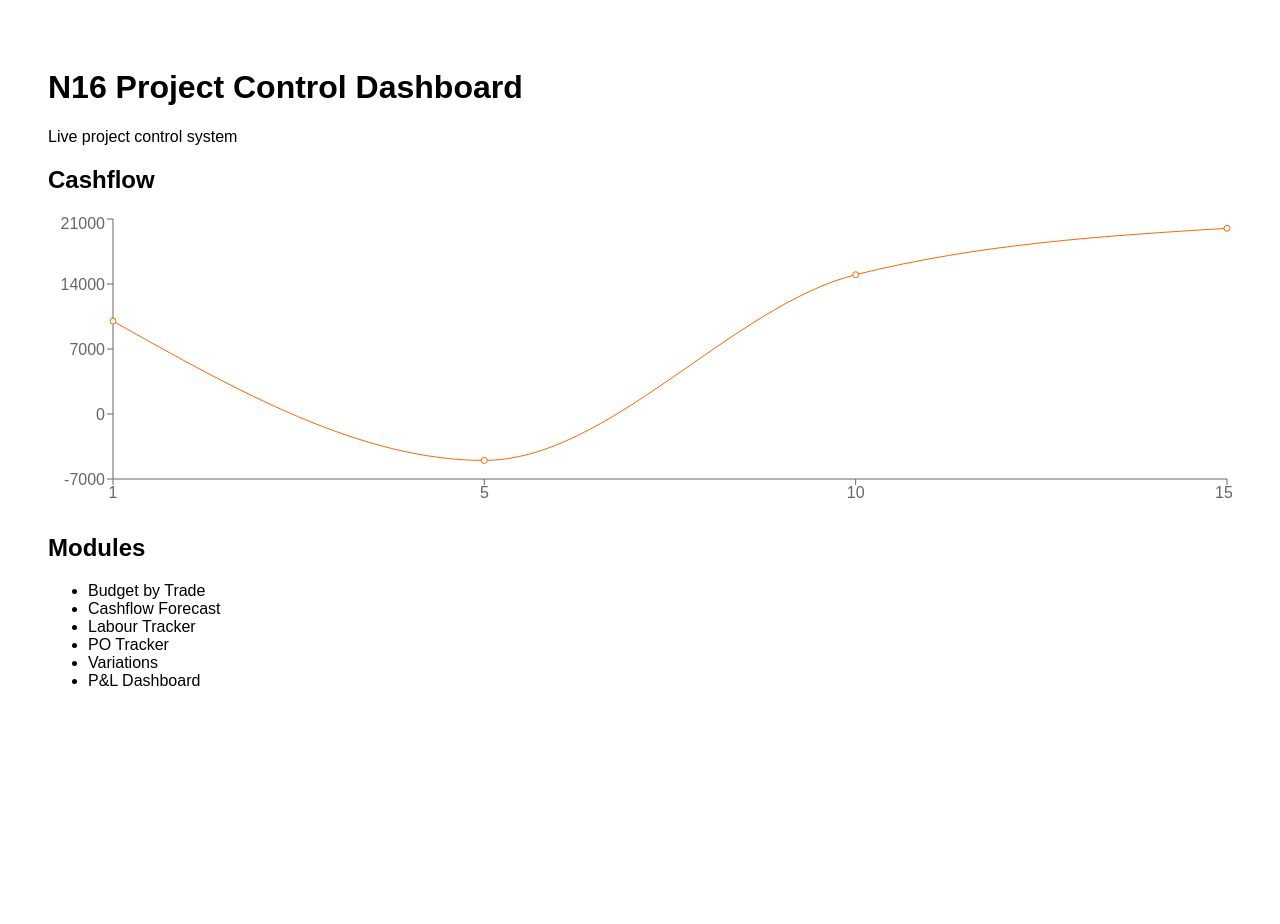
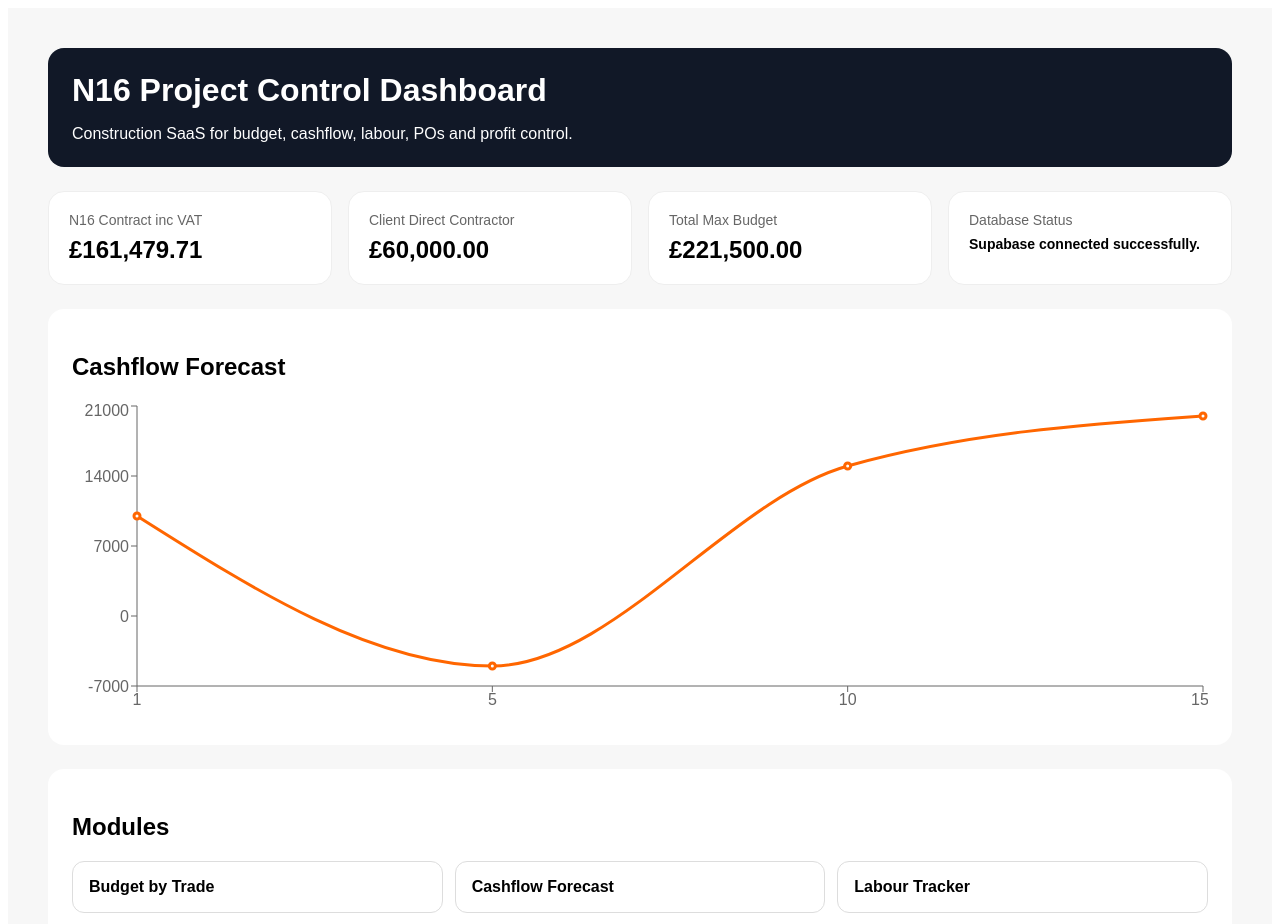
Before and after one commit to dcmlondon2-maker/n16-project-control, a React (Vite) app: page / in a window 1280 px wide. Shown: the top 924 px of the page. Before the commit the page ends 800 px from the top, so only its background shows below. Built offline with nearby package versions, Linux system fonts and the light colour scheme; no server answers; the database is empty.

Commit message:
Add files via upload

```diff
--- a/App.jsx
+++ b/App.jsx
@@ -1,40 +1,97 @@
-import React from "react";
+import React, { useEffect, useState } from "react";
 import { LineChart, Line, XAxis, YAxis, Tooltip, ResponsiveContainer } from "recharts";
+import { supabase } from "./supabaseClient";
 
-const data = [
+const currency = (n) =>
+  new Intl.NumberFormat("en-GB", { style: "currency", currency: "GBP" }).format(Number(n || 0));
+
+const cashflowData = [
   { week: 1, balance: 10000 },
   { week: 5, balance: -5000 },
   { week: 10, balance: 15000 },
   { week: 15, balance: 20000 },
 ];
 
-export default function App(){
+export default function App() {
+  const [connection, setConnection] = useState("Checking database...");
+  const [projects, setProjects] = useState([]);
+
+  useEffect(() => {
+    async function checkConnection() {
+      try {
+        const { data, error } = await supabase.from("projects").select("*").limit(10);
+
+        if (error) {
+          setConnection("Supabase connected, but database tables are not created yet.");
+          return;
+        }
+
+        setProjects(data || []);
+        setConnection("Supabase connected successfully.");
+      } catch (err) {
+        setConnection("Supabase connection not working yet.");
+      }
+    }
+
+    checkConnection();
+  }, []);
+
   return (
-    <div style={{padding:40,fontFamily:"Arial"}}>
-      <h1>N16 Project Control Dashboard</h1>
-      <p>Live project control system</p>
+    <div style={{ padding: 40, fontFamily: "Arial", background: "#f7f7f7", minHeight: "100vh" }}>
+      <div style={{ background: "#111827", color: "white", padding: 24, borderRadius: 16 }}>
+        <h1 style={{ margin: 0 }}>N16 Project Control Dashboard</h1>
+        <p style={{ marginBottom: 0 }}>Construction SaaS for budget, cashflow, labour, POs and profit control.</p>
+      </div>
 
-      <h2>Cashflow</h2>
-      <div style={{height:300}}>
+      <div style={{ display: "grid", gridTemplateColumns: "repeat(4, 1fr)", gap: 16, marginTop: 24 }}>
+        <Card title="N16 Contract inc VAT" value={currency(161479.71)} />
+        <Card title="Client Direct Contractor" value={currency(60000)} />
+        <Card title="Total Max Budget" value={currency(221500)} />
+        <Card title="Database Status" value={connection} small />
+      </div>
+
+      <div style={{ marginTop: 24, background: "white", padding: 24, borderRadius: 16 }}>
+        <h2>Cashflow Forecast</h2>
+        <div style={{ height: 320 }}>
           <ResponsiveContainer width="100%" height="100%">
-          <LineChart data={data}>
+            <LineChart data={cashflowData}>
               <XAxis dataKey="week" />
               <YAxis />
               <Tooltip />
-            <Line type="monotone" dataKey="balance" stroke="#ff6600" />
+              <Line type="monotone" dataKey="balance" stroke="#ff6600" strokeWidth={3} />
             </LineChart>
           </ResponsiveContainer>
         </div>
+      </div>
 
+      <div style={{ marginTop: 24, background: "white", padding: 24, borderRadius: 16 }}>
         <h2>Modules</h2>
-      <ul>
-        <li>Budget by Trade</li>
-        <li>Cashflow Forecast</li>
-        <li>Labour Tracker</li>
-        <li>PO Tracker</li>
-        <li>Variations</li>
-        <li>P&L Dashboard</li>
-      </ul>
+        <div style={{ display: "grid", gridTemplateColumns: "repeat(3, 1fr)", gap: 12 }}>
+          {["Budget by Trade", "Cashflow Forecast", "Labour Tracker", "PO Tracker", "Variations", "P&L Dashboard"].map((m) => (
+            <div key={m} style={{ border: "1px solid #ddd", padding: 16, borderRadius: 12 }}>
+              <strong>{m}</strong>
             </div>
-  )
+          ))}
+        </div>
+      </div>
+
+      <div style={{ marginTop: 24, background: "white", padding: 24, borderRadius: 16 }}>
+        <h2>Projects from Supabase</h2>
+        {projects.length === 0 ? (
+          <p>No projects loaded yet. Next step: create your database tables and seed the first N16 project.</p>
+        ) : (
+          <ul>{projects.map((p) => <li key={p.id}>{p.name}</li>)}</ul>
+        )}
+      </div>
+    </div>
+  );
 }
+
+function Card({ title, value, small }) {
+  return (
+    <div style={{ background: "white", padding: 20, borderRadius: 16, border: "1px solid #eee" }}>
+      <div style={{ color: "#666", fontSize: 14 }}>{title}</div>
+      <div style={{ fontSize: small ? 14 : 24, fontWeight: 700, marginTop: 8 }}>{value}</div>
+    </div>
+  );
+}
--- a/package.json
+++ b/package.json
@@ -8,6 +8,7 @@
     "preview": "vite preview"
   },
   "dependencies": {
+    "@supabase/supabase-js": "^2.45.4",
     "react": "^18.2.0",
     "react-dom": "^18.2.0",
     "recharts": "^2.8.0",
--- /dev/null
+++ b/supabaseClient.js
@@ -0,0 +1,6 @@
+import { createClient } from '@supabase/supabase-js'
+
+const supabaseUrl = import.meta.env.VITE_SUPABASE_URL
+const supabaseKey = import.meta.env.VITE_SUPABASE_ANON_KEY
+
+export const supabase = createClient(supabaseUrl, supabaseKey)
```
Also changed, not shown: index.html (line endings or trailing spaces). Lines whose indentation alone changed are shown as unchanged.
